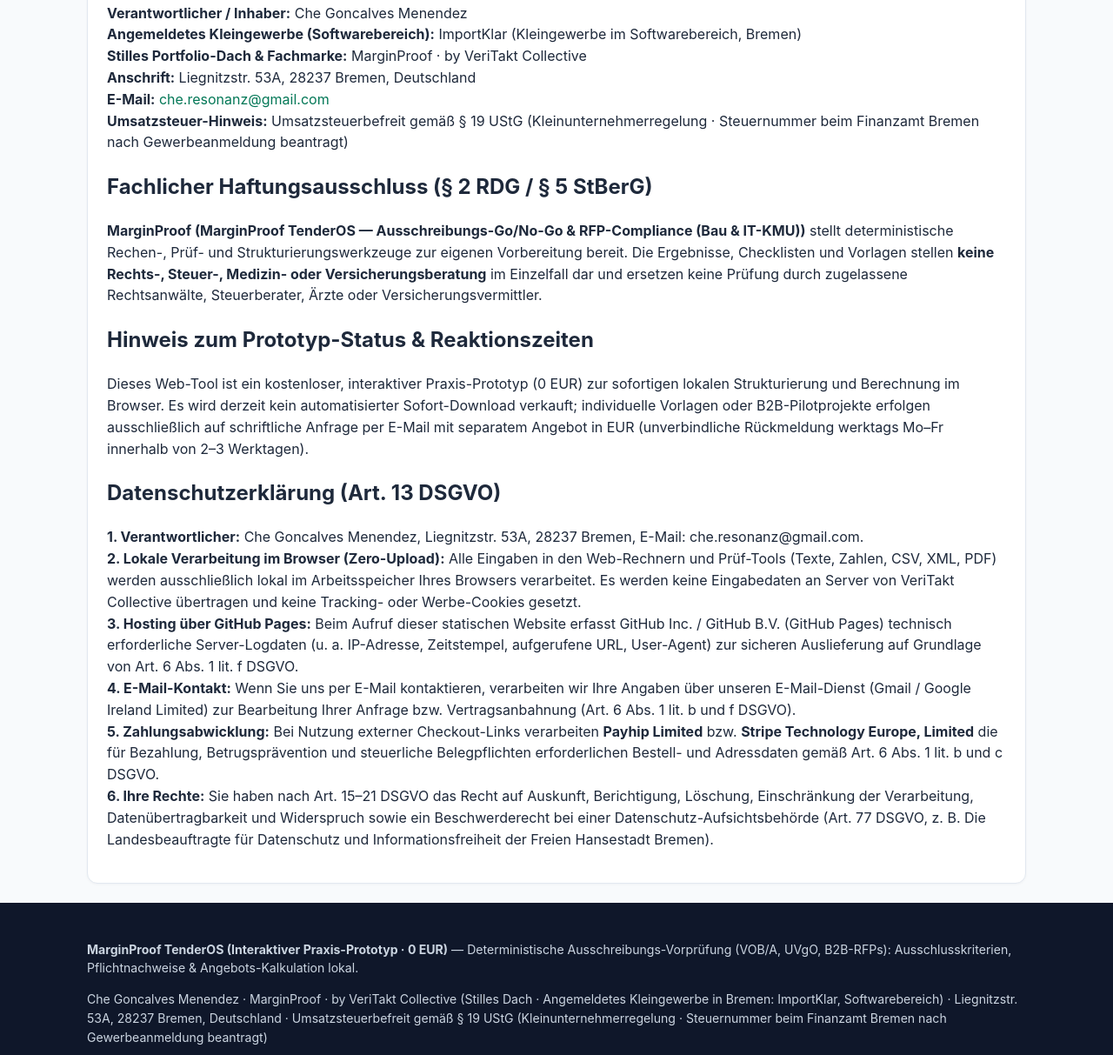
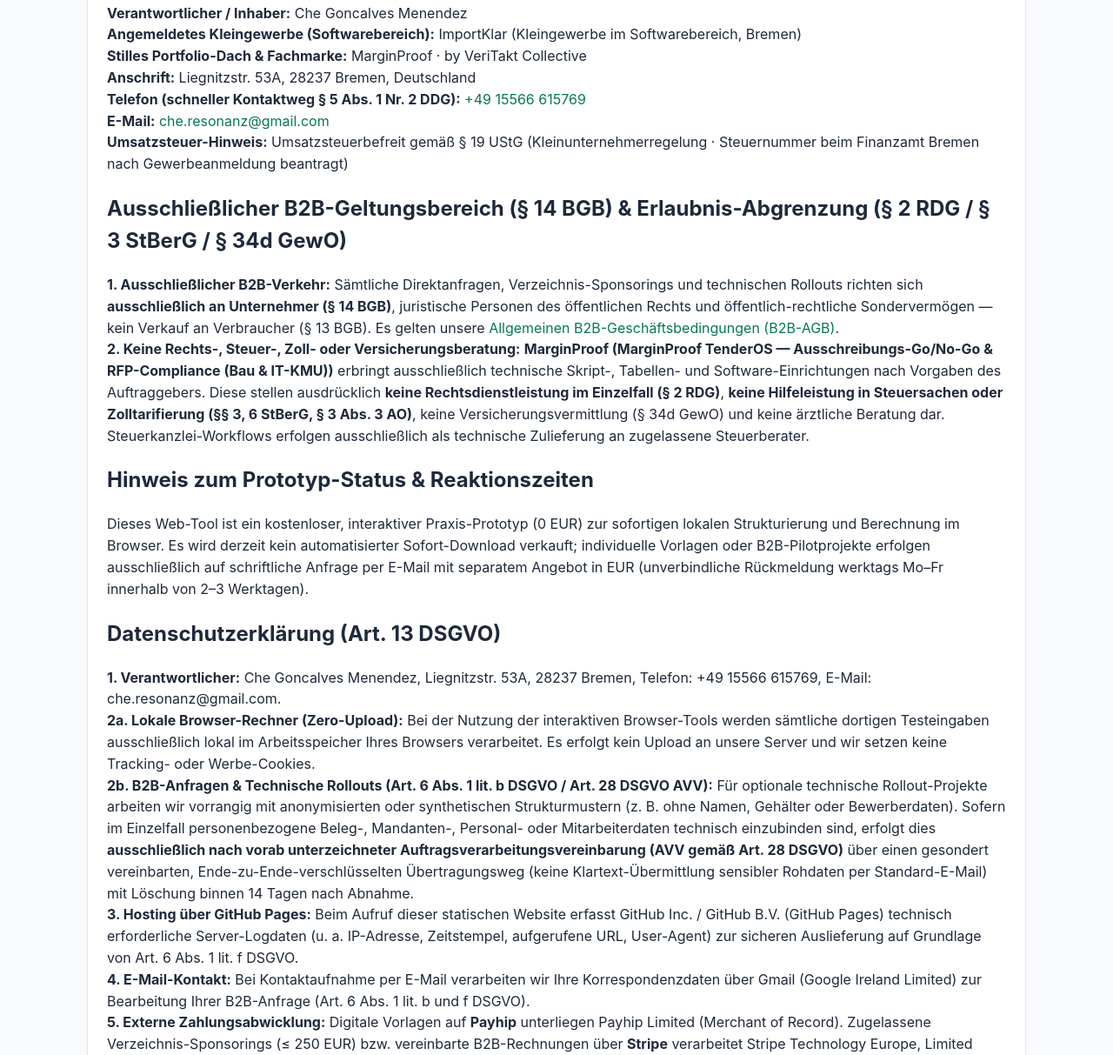
Before and after one commit to cheresonanz-design/veritakt-vergabe-rfp, a plain HTML site: page legal/index.html in a window 1280 px wide. Shown: the part 325-1538 px from the top of the page at 87% size. Drawn offline with Linux system fonts and the light colour scheme.

Commit message:
Deploy veritakt-vergabe-rfp (2026-11-24 07:01:59)

```diff
--- a/legal/index.html
+++ b/legal/index.html
@@ -29,15 +29,20 @@
         <strong>Angemeldetes Kleingewerbe (Softwarebereich):</strong> ImportKlar (Kleingewerbe im Softwarebereich, Bremen)<br />
         <strong>Stilles Portfolio-Dach &amp; Fachmarke:</strong> MarginProof · by VeriTakt Collective<br />
         <strong>Anschrift:</strong> Liegnitzstr. 53A, 28237 Bremen, Deutschland<br />
+        <strong>Telefon (schneller Kontaktweg § 5 Abs. 1 Nr. 2 DDG):</strong> <a href="tel:+4915566615769">+49 15566 615769</a><br />
         <strong>E-Mail:</strong> <a href="mailto:che.resonanz@gmail.com">che.resonanz@gmail.com</a><br />
         <strong>Umsatzsteuer-Hinweis:</strong> Umsatzsteuerbefreit gemäß § 19 UStG (Kleinunternehmerregelung · Steuernummer beim Finanzamt Bremen nach Gewerbeanmeldung beantragt)
       </p>
 
-      <h2>Fachlicher Haftungsausschluss (§ 2 RDG / § 5 StBerG)</h2>
+      <h2>Ausschließlicher B2B-Geltungsbereich (§ 14 BGB) &amp; Erlaubnis-Abgrenzung (§ 2 RDG / § 3 StBerG / § 34d GewO)</h2>
       <p>
-        <strong>MarginProof (MarginProof TenderOS — Ausschreibungs-Go/No-Go &amp; RFP-Compliance (Bau &amp; IT-KMU))</strong> stellt deterministische Rechen-, Prüf- und Strukturierungswerkzeuge zur eigenen Vorbereitung bereit.
-        Die Ergebnisse, Checklisten und Vorlagen stellen <strong>keine Rechts-, Steuer-, Medizin- oder Versicherungsberatung</strong> im Einzelfall dar
-        und ersetzen keine Prüfung durch zugelassene Rechtsanwälte, Steuerberater, Ärzte oder Versicherungsvermittler.
+        <strong>1. Ausschließlicher B2B-Verkehr:</strong> Sämtliche Direktanfragen, Verzeichnis-Sponsorings und technischen Rollouts richten sich
+        <strong>ausschließlich an Unternehmer (§ 14 BGB)</strong>, juristische Personen des öffentlichen Rechts und öffentlich-rechtliche Sondervermögen — kein Verkauf an Verbraucher (§ 13 BGB).
+        Es gelten unsere <a href="https://cheresonanz-design.github.io/opskanon-directory/agb/" target="_blank" rel="noopener">Allgemeinen B2B-Geschäftsbedingungen (B2B-AGB)</a>.<br />
+        <strong>2. Keine Rechts-, Steuer-, Zoll- oder Versicherungsberatung:</strong> <strong>MarginProof (MarginProof TenderOS — Ausschreibungs-Go/No-Go &amp; RFP-Compliance (Bau &amp; IT-KMU))</strong> erbringt ausschließlich
+        technische Skript-, Tabellen- und Software-Einrichtungen nach Vorgaben des Auftraggebers. Diese stellen ausdrücklich <strong>keine Rechtsdienstleistung im Einzelfall (§ 2 RDG)</strong>,
+        <strong>keine Hilfeleistung in Steuersachen oder Zolltarifierung (§§ 3, 6 StBerG, § 3 Abs. 3 AO)</strong>, keine Versicherungsvermittlung (§ 34d GewO) und keine ärztliche Beratung dar.
+        Steuerkanzlei-Workflows erfolgen ausschließlich als technische Zulieferung an zugelassene Steuerberater.
       </p>
 
       <h2>Hinweis zum Prototyp-Status &amp; Reaktionszeiten</h2>
@@ -49,18 +54,18 @@
 
       <h2>Datenschutzerklärung (Art. 13 DSGVO)</h2>
       <p>
-        <strong>1. Verantwortlicher:</strong> Che Goncalves Menendez, Liegnitzstr. 53A, 28237 Bremen, E-Mail: che.resonanz@gmail.com.<br />
-        <strong>2. Lokale Verarbeitung im Browser (Zero-Upload):</strong> Alle Eingaben in den Web-Rechnern und Prüf-Tools (Texte, Zahlen, CSV, XML, PDF)
-        werden ausschließlich lokal im Arbeitsspeicher Ihres Browsers verarbeitet. Es werden keine Eingabedaten an Server von VeriTakt Collective übertragen
-        und keine Tracking- oder Werbe-Cookies gesetzt.<br />
+        <strong>1. Verantwortlicher:</strong> Che Goncalves Menendez, Liegnitzstr. 53A, 28237 Bremen, Telefon: +49 15566 615769, E-Mail: che.resonanz@gmail.com.<br />
+        <strong>2a. Lokale Browser-Rechner (Zero-Upload):</strong> Bei der Nutzung der interaktiven Browser-Tools werden sämtliche dortigen Testeingaben
+        ausschließlich lokal im Arbeitsspeicher Ihres Browsers verarbeitet. Es erfolgt kein Upload an unsere Server und wir setzen keine Tracking- oder Werbe-Cookies.<br />
+        <strong>2b. B2B-Anfragen &amp; Technische Rollouts (Art. 6 Abs. 1 lit. b DSGVO / Art. 28 DSGVO AVV):</strong> Für optionale technische Rollout-Projekte arbeiten wir
+        vorrangig mit anonymisierten oder synthetischen Strukturmustern (z. B. ohne Namen, Gehälter oder Bewerberdaten). Sofern im Einzelfall personenbezogene Beleg-, Mandanten-,
+        Personal- oder Mitarbeiterdaten technisch einzubinden sind, erfolgt dies <strong>ausschließlich nach vorab unterzeichneter Auftragsverarbeitungsvereinbarung (AVV gemäß Art. 28 DSGVO)</strong>
+        über einen gesondert vereinbarten, Ende-zu-Ende-verschlüsselten Übertragungsweg (keine Klartext-Übermittlung sensibler Rohdaten per Standard-E-Mail) mit Löschung binnen 14 Tagen nach Abnahme.<br />
         <strong>3. Hosting über GitHub Pages:</strong> Beim Aufruf dieser statischen Website erfasst GitHub Inc. / GitHub B.V. (GitHub Pages) technisch erforderliche
         Server-Logdaten (u. a. IP-Adresse, Zeitstempel, aufgerufene URL, User-Agent) zur sicheren Auslieferung auf Grundlage von Art. 6 Abs. 1 lit. f DSGVO.<br />
-        <strong>4. E-Mail-Kontakt:</strong> Wenn Sie uns per E-Mail kontaktieren, verarbeiten wir Ihre Angaben über unseren E-Mail-Dienst (Gmail / Google Ireland Limited)
-        zur Bearbeitung Ihrer Anfrage bzw. Vertragsanbahnung (Art. 6 Abs. 1 lit. b und f DSGVO).<br />
-        <strong>5. Zahlungsabwicklung:</strong> Bei Nutzung externer Checkout-Links verarbeiten <strong>Payhip Limited</strong> bzw. <strong>Stripe Technology Europe, Limited</strong>
-        die für Bezahlung, Betrugsprävention und steuerliche Belegpflichten erforderlichen Bestell- und Adressdaten gemäß Art. 6 Abs. 1 lit. b und c DSGVO.<br />
-        <strong>6. Ihre Rechte:</strong> Sie haben nach Art. 15–21 DSGVO das Recht auf Auskunft, Berichtigung, Löschung, Einschränkung der Verarbeitung,
-        Datenübertragbarkeit und Widerspruch sowie ein Beschwerderecht bei einer Datenschutz-Aufsichtsbehörde (Art. 77 DSGVO, z. B. Die Landesbeauftragte für Datenschutz und Informationsfreiheit der Freien Hansestadt Bremen).
+        <strong>4. E-Mail-Kontakt:</strong> Bei Kontaktaufnahme per E-Mail verarbeiten wir Ihre Korrespondenzdaten über Gmail (Google Ireland Limited) zur Bearbeitung Ihrer B2B-Anfrage (Art. 6 Abs. 1 lit. b und f DSGVO).<br />
+        <strong>5. Externe Zahlungsabwicklung:</strong> Digitale Vorlagen auf <strong>Payhip</strong> unterliegen Payhip Limited (Merchant of Record). Zugelassene Verzeichnis-Sponsorings (&le; 250 EUR) bzw. vereinbarte B2B-Rechnungen über <strong>Stripe</strong> verarbeitet Stripe Technology Europe, Limited gemäß Art. 6 Abs. 1 lit. b und c DSGVO.<br />
+        <strong>6. Ihre Rechte:</strong> Sie haben nach Art. 15–21 DSGVO das Recht auf Auskunft, Berichtigung, Löschung, Einschränkung, Datenübertragbarkeit und Widerspruch sowie ein Beschwerderecht bei der Aufsichtsbehörde (Art. 77 DSGVO, z. B. Die Landesbeauftragte für Datenschutz und Informationsfreiheit der Freien Hansestadt Bremen).
       </p>
     </div>
     </main>
```
